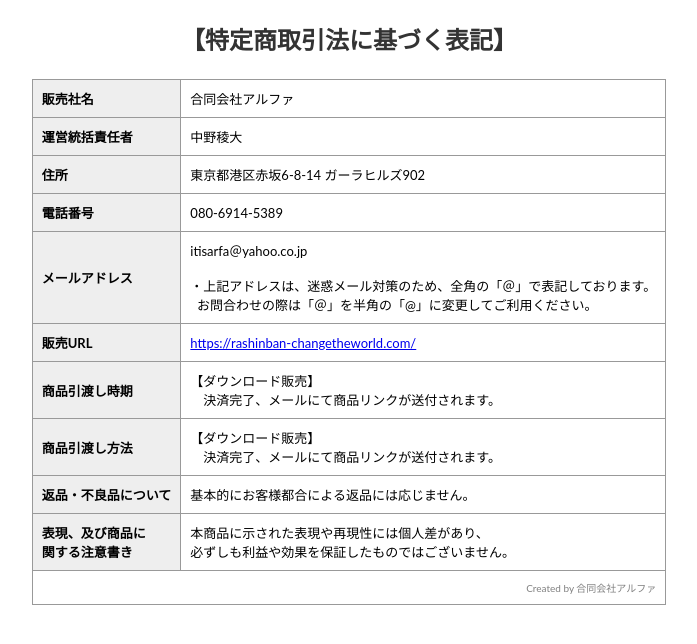
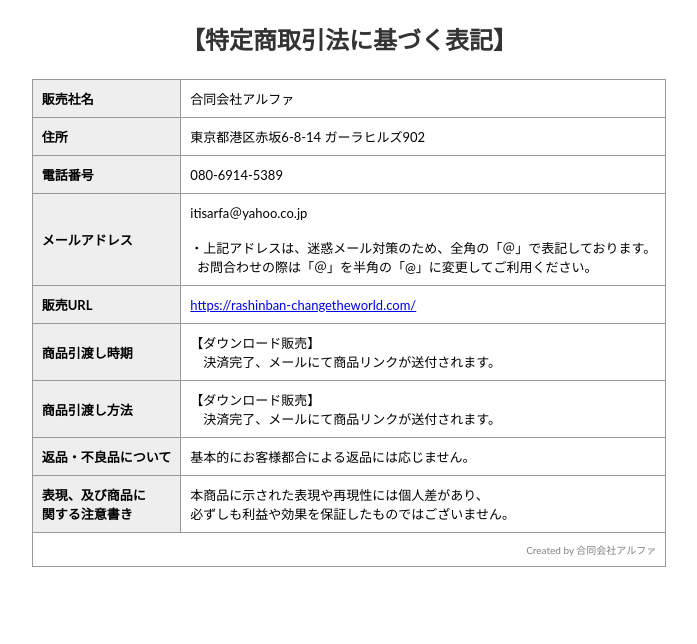
Before and after one commit to arfaco/tokusho, a plain HTML site: page contents/index.html in a window 1280 px wide. Shown: the whole page, without its empty margins (291-988 px from the left). Drawn offline with Linux system fonts and the light colour scheme.

Commit message:
Add files via upload

```diff
--- a/contents/index.html
+++ b/contents/index.html
@@ -15,8 +15,6 @@
     <table align="center" bgcolor="#999999" border="0" cellpadding="9" cellspacing="1" style="font-size:13px;text-align:left">
       <tr>
         <th bgcolor="#EEEEEE">販売社名</th><td bgcolor="#FFFFFF">合同会社アルファ</td></tr>
-      <tr>
-        <th bgcolor="#EEEEEE">運営統括責任者</th><td bgcolor="#FFFFFF">中野稜大</td></tr>
       <tr>
         <th bgcolor="#EEEEEE">住所</th><td bgcolor="#FFFFFF">東京都港区赤坂6-8-14 ガーラヒルズ902</td></tr>
       <tr>
```
